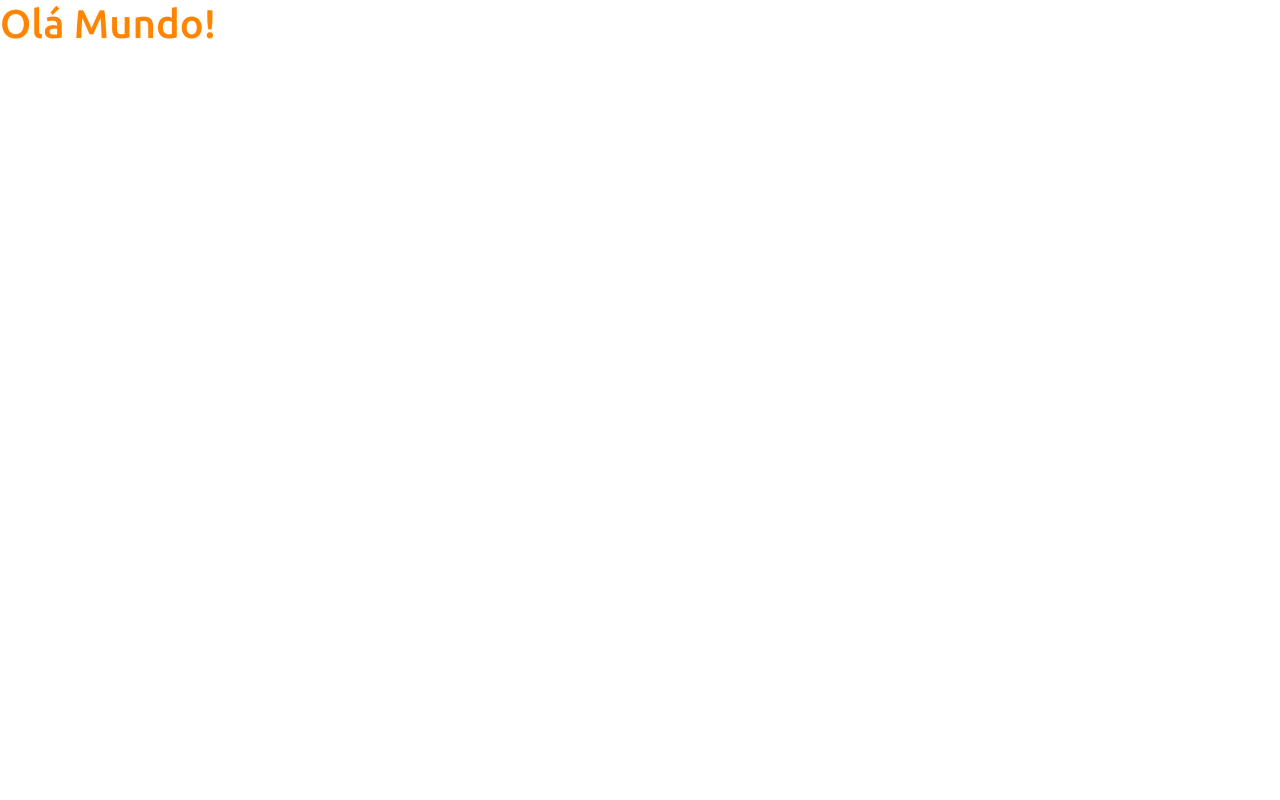
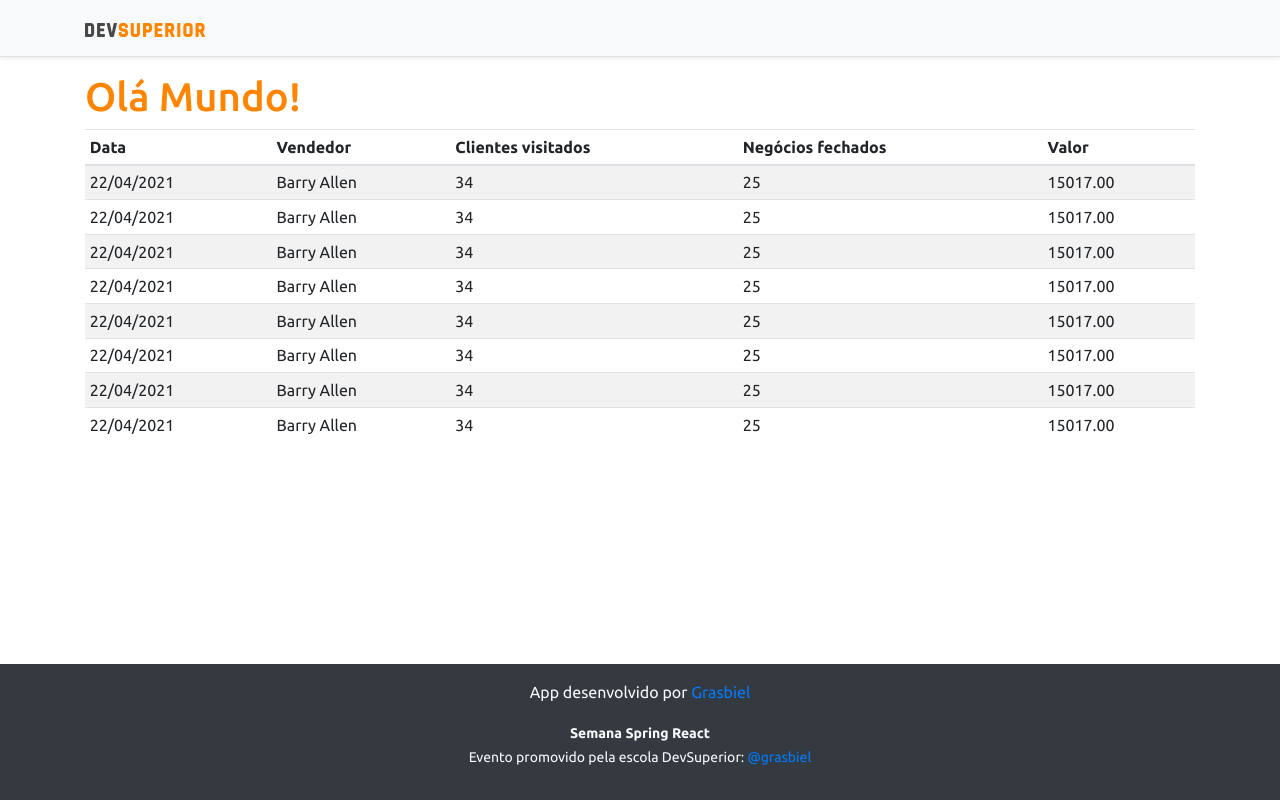
Before and after one commit to grasbiel/projeto-sds3, a React (Create React App) app in the folder frontend/: page / in a window 1280 px wide. Built offline with nearby package versions, Linux system fonts and the light colour scheme.

Commit message:
Basic static components

```diff
--- a/frontend/src/App.tsx
+++ b/frontend/src/App.tsx
@@ -1,9 +1,19 @@
+import Navbar from "components/navbar";
+import Footer from "components/footer";
+import DataTable from "components/datatable";
+
 function App() {
-  return (
-    <div className="App">
-      <h1 className= "text-primary">Olá Mundo!</h1>
-    </div>
-  );
+    return (
+        <>
+            <Navbar />
+            <div className="container">
+                <h1 className="text-primary">Olá Mundo!</h1>
+
+                <DataTable />
+            </div>
+            <Footer />
+        </>
+    );
 }
 
 export default App;
--- /dev/null
+++ b/frontend/src/components/datatable/index.tsx
@@ -0,0 +1,75 @@
+import ImgDsDark from 'assets/image/ds_dark.svg'
+
+const DataTable = () => {
+    return (
+        <div className="table-responsive">
+    <table className="table table-striped table-sm">
+        <thead>
+            <tr>
+                <th>Data</th>
+                <th>Vendedor</th>
+                <th>Clientes visitados</th>
+                <th>Negócios fechados</th>
+                <th>Valor</th>
+            </tr>
+        </thead>
+        <tbody>
+            <tr>
+                <td>22/04/2021</td>
+                <td>Barry Allen</td>
+                <td>34</td>
+                <td>25</td>
+                <td>15017.00</td>
+            </tr>
+
+            <tr>
+                <td>22/04/2021</td>
+                <td>Barry Allen</td>
+                <td>34</td>
+                <td>25</td>
+                <td>15017.00</td>
+            </tr>
+            <tr>
+                <td>22/04/2021</td>
+                <td>Barry Allen</td>
+                <td>34</td>
+                <td>25</td>
+                <td>15017.00</td>
+            </tr><tr>
+                <td>22/04/2021</td>
+                <td>Barry Allen</td>
+                <td>34</td>
+                <td>25</td>
+                <td>15017.00</td>
+            </tr><tr>
+                <td>22/04/2021</td>
+                <td>Barry Allen</td>
+                <td>34</td>
+                <td>25</td>
+                <td>15017.00</td>
+            </tr><tr>
+                <td>22/04/2021</td>
+                <td>Barry Allen</td>
+                <td>34</td>
+                <td>25</td>
+                <td>15017.00</td>
+            </tr><tr>
+                <td>22/04/2021</td>
+                <td>Barry Allen</td>
+                <td>34</td>
+                <td>25</td>
+                <td>15017.00</td>
+            </tr><tr>
+                <td>22/04/2021</td>
+                <td>Barry Allen</td>
+                <td>34</td>
+                <td>25</td>
+                <td>15017.00</td>
+            </tr>
+        </tbody>
+    </table>
+</div>
+    );
+}
+
+export default DataTable;
--- /dev/null
+++ b/frontend/src/components/footer/index.tsx
@@ -0,0 +1,15 @@
+import ImgDsDark from 'assets/image/ds_dark.svg'
+
+const Footer = () => {
+    return (
+        <footer className="footer mt-auto py-3 bg-dark">
+            <div className="container">
+                <p className="text-light">App desenvolvido por <a href="https://github.com/grasbiel" target="_blank" rel="noreferrer">Grasbiel</a></p>
+                <p className="text-light"><small><strong>Semana Spring React</strong><br />
+      Evento promovido pela escola DevSuperior: <a href="https://instagram.com/grasbiel" target="_blank" rel="noreferrer">@grasbiel</a></small></p>
+            </div>
+        </footer>
+    );
+}
+
+export default Footer;
--- /dev/null
+++ b/frontend/src/components/navbar/index.tsx
@@ -0,0 +1,15 @@
+import ImgDsDark from 'assets/image/ds_dark.svg'
+
+const NavBar = () => {
+    return (
+        <div className="d-flex flex-column flex-md-row align-items-center p-3 px-md-4 mb-3 bg-light border-bottom shadow-sm">
+            <div className="container">
+                <nav className="my-2 my-md-0 mr-md-3">
+                    <img src={ImgDsDark} alt="DevSuperior" width="120" />
+                </nav>
+            </div>
+        </div>
+    );
+}
+
+export default NavBar;
```
Also changed, not shown: frontend/src/index.tsx (+4 -4 lines), frontend/src/assets/image/ds_dark.svg (added).
